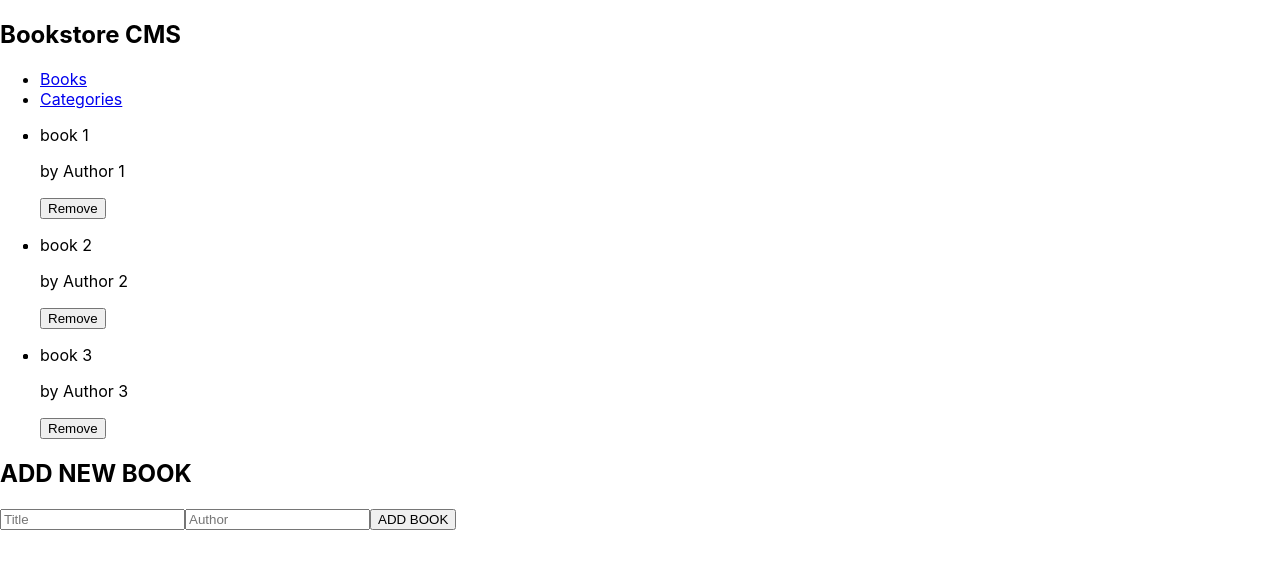
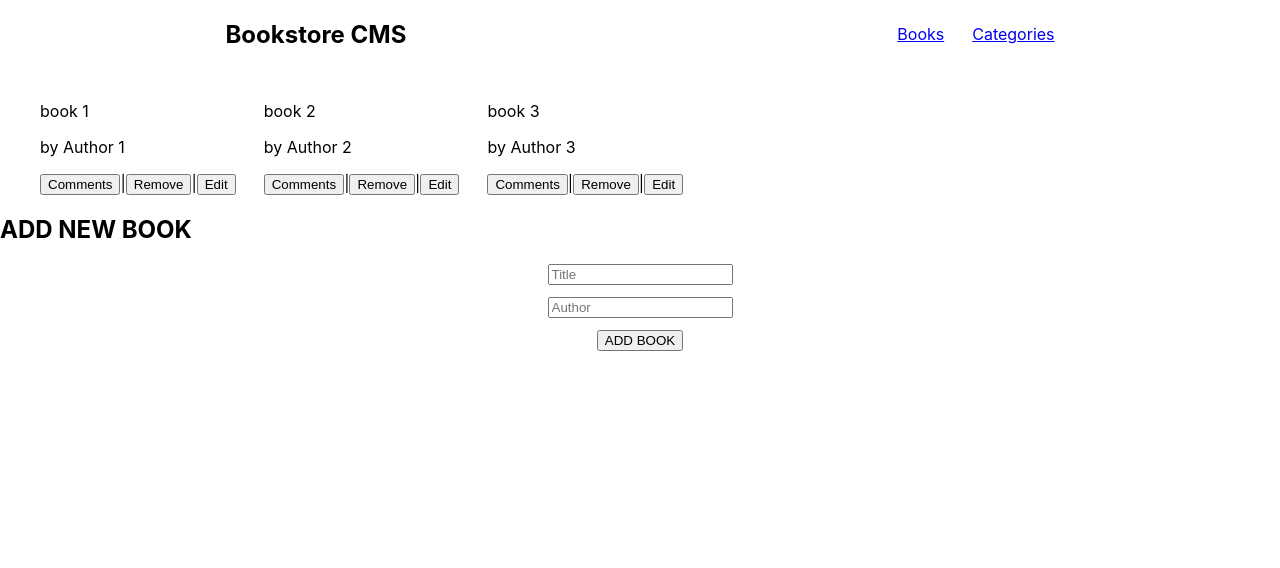
Before and after one commit to yusufyusie/Bookstore-CMS, a React (Create React App) app: page / in a window 1280 px wide. Shown: the top 568 px of the page. Built offline with nearby package versions, Linux system fonts and the light colour scheme.

Commit message:
Add styles to components

```diff
--- a/src/App.css
+++ b/src/App.css
@@ -1,38 +1,26 @@
-.App {
-  text-align: center;
+body {
+  margin: 0;
+  padding: 0;
+  box-sizing: border-box;
 }
 
-.App-logo {
-  height: 40vmin;
-  pointer-events: none;
+nav {
+  display: flex;
+  justify-content: space-around;
+  align-items: center;
+  flex-wrap: wrap;
 }
 
-@media (prefers-reduced-motion: no-preference) {
-  .App-logo {
-    animation: App-logo-spin infinite 20s linear;
-  }
+ul {
+  list-style: none;
+  display: flex;
+  gap: 28px;
 }
 
-.App-header {
-  background-color: #282c34;
-  min-height: 100vh;
+form {
   display: flex;
   flex-direction: column;
+  justify-content: center;
   align-items: center;
-  justify-content: center;
-  font-size: calc(10px + 2vmin);
-  color: white;
+  gap: 12px;
 }
-
-.App-link {
-  color: #61dafb;
-}
-
-@keyframes App-logo-spin {
-  from {
-    transform: rotate(0deg);
-  }
-  to {
-    transform: rotate(360deg);
-  }
-}
--- a/src/components/bookList.jsx
+++ b/src/components/bookList.jsx
@@ -28,7 +28,13 @@ const BookList = ()=>{
             {bookCollection.map(book=>
                 <li Book key={book.id}>
                 <Book title={book.title} author={book.author}/>
-                <button type="button">Remove</button>
+                <div>
+                    <button type="button">Comments</button>
+                    <span>|</span>
+                    <button type="button">Remove</button>
+                    <span>|</span>
+                    <button type="button">Edit</button>
+                </div>
                 </li>
             )}
         </ul>
--- a/src/index.css
+++ b/src/index.css
@@ -1,5 +1,7 @@
 body {
   margin: 0;
+  padding: 0;
+  box-sizing: border-box;
   font-family: -apple-system, BlinkMacSystemFont, 'Segoe UI', 'Roboto', 'Oxygen',
     'Ubuntu', 'Cantarell', 'Fira Sans', 'Droid Sans', 'Helvetica Neue',
     sans-serif;
```
